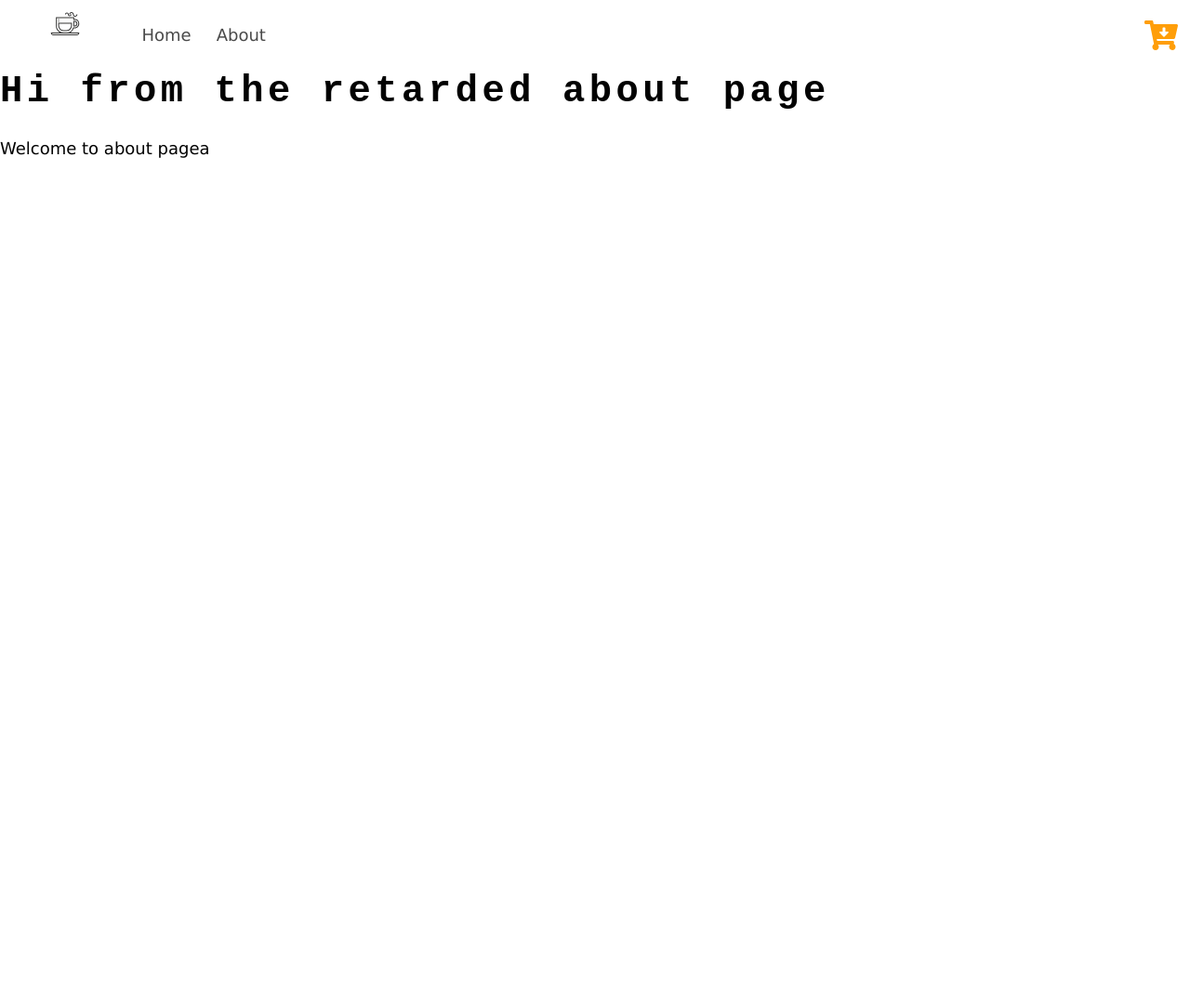
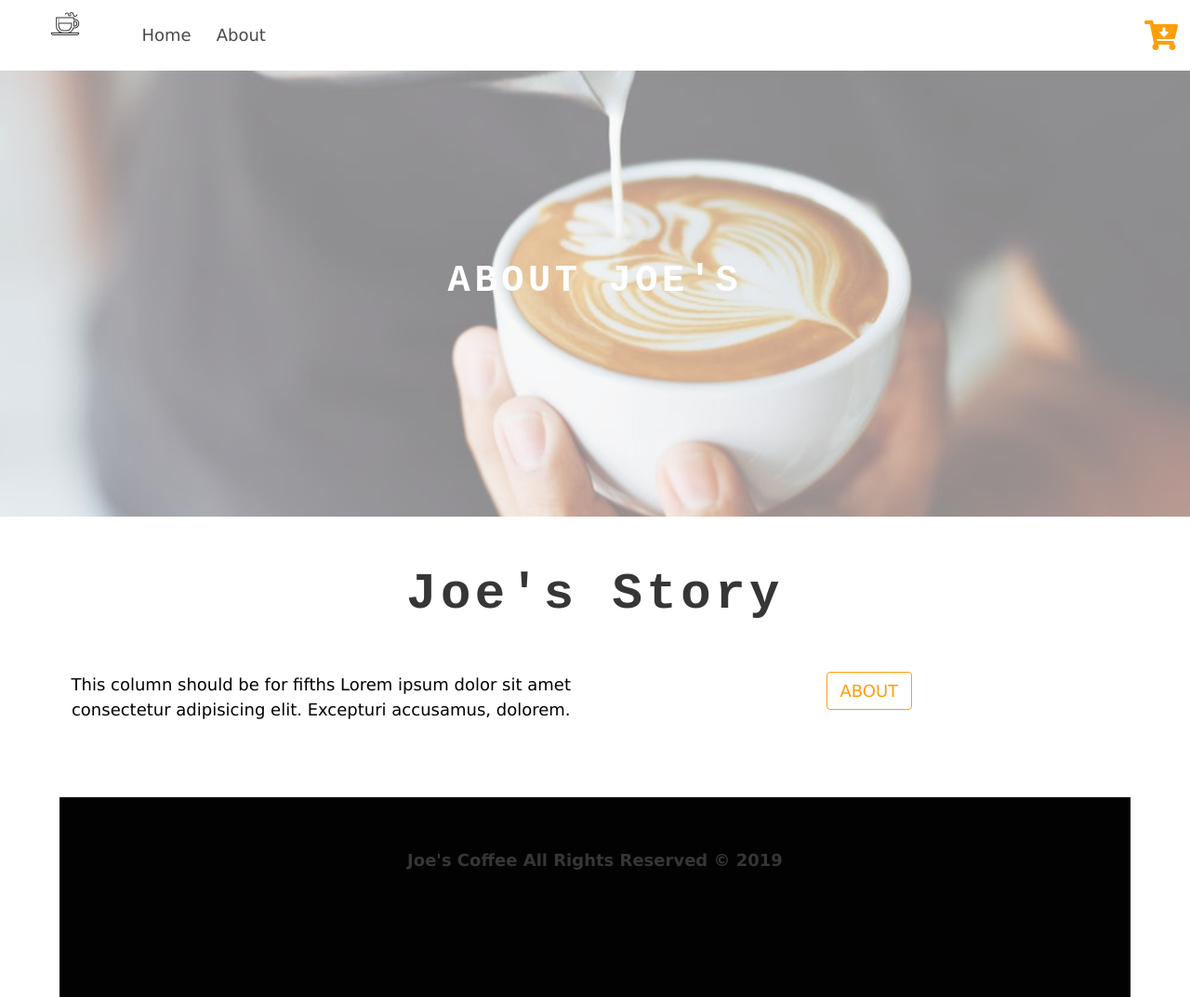
Before and after one commit to gjcarrow/coffee-site, a Gatsby site: page /about in a window 1280 px wide. Shown: the whole page at 93% size. Before the commit the page ends 800 px from the top, so only its background shows below. Built offline with nearby package versions, Linux system fonts and the light colour scheme; Gatsby itself is replaced by a stand-in of ours.

Commit message:
setting env vars

```diff
--- a/gatsby-config.js
+++ b/gatsby-config.js
@@ -1,3 +1,6 @@
+require("dotenv").config({
+  path: `.env.${process.env.NODE_ENV}`
+})
 module.exports = {
   siteMetadata: {
     title: `Joes Coffee`,
@@ -11,6 +14,13 @@ module.exports = {
       options: {
         name: `images`,
         path: `${__dirname}/src/images`,
+      },
+    },
+    {
+      resolve: `gatsby-source-contentful`,
+      options: {
+        spaceId: process.env.CONTENTFUL_SPACE_ID,
+        accessToken: process.env.CONTENTFUL_ACCESS_TOKEN,
       },
     },
     `gatsby-transformer-sharp`,
--- a/package.json
+++ b/package.json
@@ -12,6 +12,7 @@
     "gatsby-plugin-offline": "^3.0.11",
     "gatsby-plugin-react-helmet": "^3.1.10",
     "gatsby-plugin-sharp": "^2.2.27",
+    "gatsby-source-contentful": "^2.1.49",
     "gatsby-source-filesystem": "^2.1.28",
     "gatsby-transformer-sharp": "^2.2.19",
     "prop-types": "^15.7.2",
--- a/src/components/Home/Info.js
+++ b/src/components/Home/Info.js
@@ -1,17 +1,21 @@
 import React from 'react';
 import { Link, graphql } from 'gatsby';
+import Title from "../globals/Title";
 
 export default function Info(props) {
   return (
     <section className="py-5 section">
-      <div class="container">
-        <div class="columns">
-          <div class="column is-four-fifths mock-border">
+      <div className="container">
+        <Title title="joe's story" />
+        <div className="columns has-text-centered">
+          <div className="column">
             <p>
               This column should be for fifths Lorem ipsum dolor sit amet consectetur adipisicing elit. Excepturi accusamus, dolorem.
             </p>
+          </div>
+          <div class="column">
             <Link to="/about/">
-              <button className="button is-info is-normal">about</button>
+              <button className="is-yellow is-uppercase button is-info is-normal">about</button>
             </Link>
           </div>
         </div>
--- a/src/components/custom.css
+++ b/src/components/custom.css
@@ -39,7 +39,7 @@ h1, h2, h3, h4, h5, h6 {
   display: flex;
 }
 
-.default-background {
+.default-background, .about-background {
   min-height: 100vh;
   display: flex;
   flex-direction: column;
@@ -51,6 +51,22 @@ h1, h2, h3, h4, h5, h6 {
   opacity: .5 !important;
 }
 
-.mock-border {
-  border: 2px dotted red;
+.about-background {
+  min-height: 60vh;
 }
+
+.button.is-yellow {
+  color: var(--mainYellow);
+  background-color: var(--mainWhite);
+  border-color: var(--mainYellow);
+}
+
+.button.is-yellow:hover {
+  background: var(--mainYellow);
+  color: var(--mainBrown);
+}
+
+footer.footer {
+  background-color: var(--mainDark);
+  color: var(--mainWhite);
+}
--- /dev/null
+++ b/src/components/globals/Footer.js
@@ -0,0 +1,18 @@
+import React from 'react';
+
+export default function Footer() {
+  const x = new Date()
+    return (
+    <footer className="footer container">
+      <div className="columns">
+        <div className="column">
+          <div className="content has-text-centered">
+            <p>
+                <strong>Joe's Coffee All Rights Reserved &copy; {x.getFullYear()}</strong>
+            </p>
+          </div>
+        </div>
+      </div>
+    </footer>
+  )
+}
--- a/src/components/globals/Title.js
+++ b/src/components/globals/Title.js
@@ -0,0 +1,13 @@
+import React from 'react';
+
+export default function Title({ title }) {
+  return (
+    <div className="columns has-text-centered">
+      <div className="column">
+        <h1 className="is-size-1 title has-text-centered is-capitalized">
+          {title}
+        </h1>
+      </div>
+    </div>
+  )
+}
--- a/src/pages/about.js
+++ b/src/pages/about.js
@@ -1,14 +1,36 @@
 import React from "react"
-
+import { Link, graphql } from "gatsby";
 import Layout from "../components/layout"
 import SEO from "../components/seo"
+import BackgroundSection from "../components/globals/BackgroundSection.js"
+import Footer from "../components/globals/Footer.js"
+import Info from "../components/Home/Info";
 
-const AboutPage = () => (
-  <Layout>
-    <SEO title="About Page" />
-    <h1>Hi from the retarded about page</h1>
-    <p>Welcome to about pagea</p>
-  </Layout>
+
+const AboutPage = ({data}) => (
+    <Layout>
+      <SEO title="Home" />
+      <BackgroundSection
+        img={data.img.childImageSharp.fluid}
+        title="about joe's"
+        styleClass="about-background"
+      />
+      <Info />
+      <Footer />
+    </Layout>
 )
 
+export const query = graphql`
+{
+  img: file(relativePath: {eq: "about-background.jpeg"}) {
+    childImageSharp {
+      fluid {
+        ...GatsbyImageSharpFluid_tracedSVG
+      }
+    }
+  }
+}
+`
+
+
 export default AboutPage
```
Also changed, not shown: src/pages/index.js (+8 -5 lines), 2 other files.
